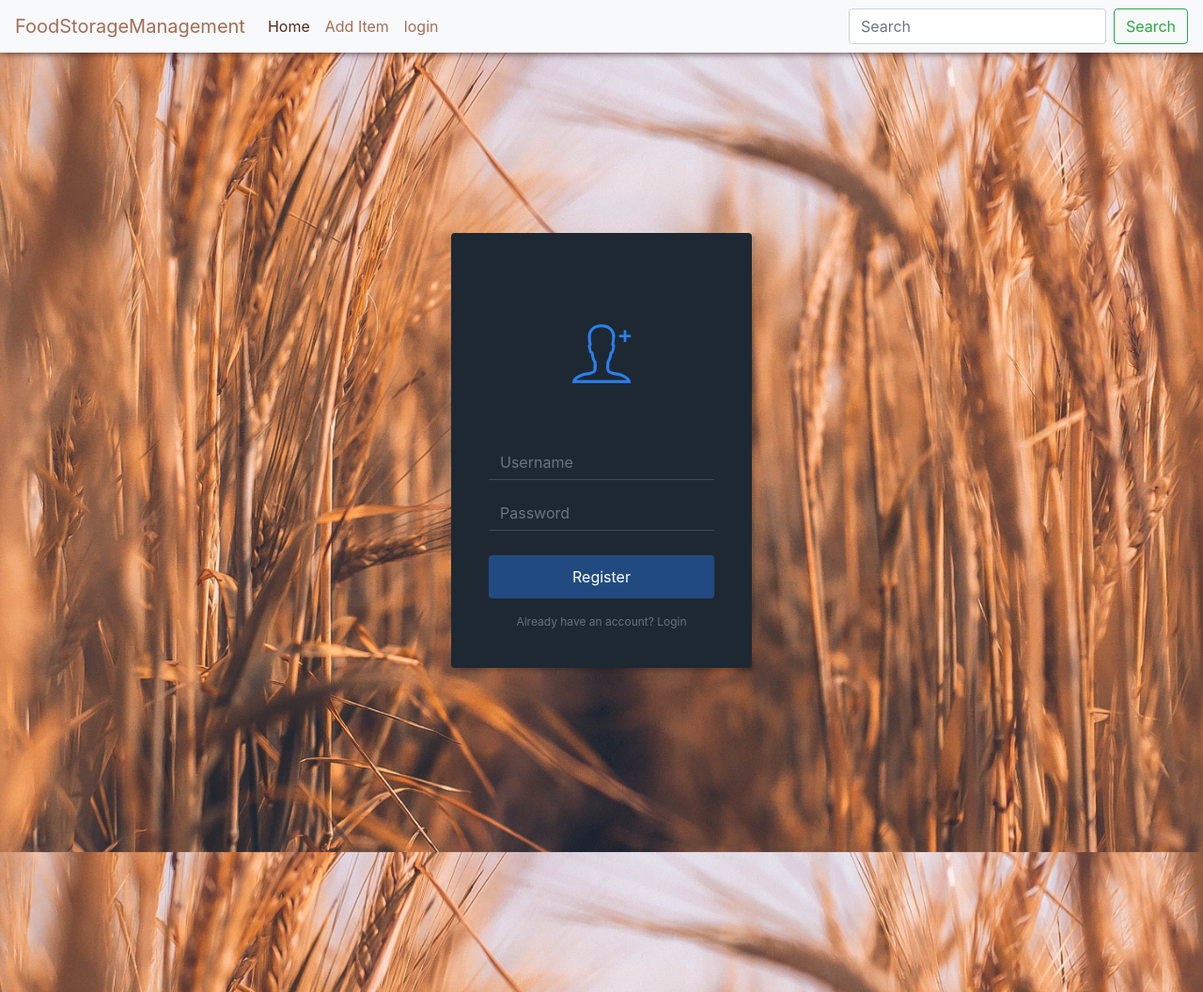
After one commit to Gaberoids/MS3-gf-foodStorage-MongoDb, a Flask app: page /register in a window 1280 px wide. The commit adds this page. Shown: the whole page at 94% size. Run offline with Flask 2, Linux system fonts and the light colour scheme; some libraries are stand-ins or nearby versions.

Commit message:
Register functionality is done

```diff
--- a/app.py
+++ b/app.py
@@ -1,8 +1,10 @@
 import os
-from flask import (Flask, flash, render_template, redirect, request, url_for)
+from flask import (
+    Flask, flash, render_template,
+    redirect, request, session, url_for)
 from flask_pymongo import PyMongo
 from bson.objectid import ObjectId
-# from werkzeug.security import generate_password_hash, chech_password_hash
+from werkzeug.security import generate_password_hash
 if os.path.exists("env.py"):
     import env
 
@@ -20,6 +22,64 @@ mongo = PyMongo(app)
 def get_items():
     items_list = list(mongo.db.items.find())
     return render_template("items.html", items_l=items_list)
+
+
+@app.route('/register', methods=["GET", "POST"])
+def register():
+    if request.method == "POST":
+        # check if user name exist
+        existing_user = mongo.db.users.find_one(
+            {"username": request.form.get("registration_username").lower()})
+        if existing_user:
+            flash("This username already exist")
+            return redirect(url_for("register"))
+
+        new_user = {
+            "username": request.form.get("registration_username"),
+            "password": generate_password_hash(
+                request.form.get("registration_password"))
+        }
+        mongo.db.users.insert_one(new_user)
+        session["user_session"] = request.form.get(
+            "registration_username").lower()
+        flash("You've been regitered successfully!")
+        return redirect(url_for(
+            "user_profile", profile_username=session["user_session"]))
+
+    return render_template("register.html")
+
+
+@app.route("/login", methods=["GET", "POST"])
+def login():
+    # if request.method == "POST":
+    #     user_exist = mongo.db.users.find_one({
+    #         "username": request.form.get("login_username")})
+    #     # check if the user name doesnt exist
+    #     if user_exist:
+    #         if check_password_hash(user_exist["password"],request.form.get("login_password")):
+    #             session["user"] = request.form.get("login_username").lower()
+    #             flash("Welcome, {}".format(request.form.get("login_username")))
+    #             return redirect(url_for("user_profile", username=session["registered_user"]))
+
+    #     else:
+    #         # invalid password match
+    #         flash("Incorrect username and/or password")
+    #         return redirect(url_for("login"))
+
+    return render_template("login.html")
+
+
+@app.route("/user_profile/<profile_username>")
+def user_profile(profile_username):
+    loggedin_user = mongo.db.users.find_one(
+        {"username": session["user_session"]})["username"]
+    if session["user_session"]:
+        items_list = list(mongo.db.items.find())
+        return render_template(
+            "user_profile.html", profile_username=loggedin_user,
+            items_l=items_list)
+
+    return redirect(url_for("login"))
 
 
 @app.route('/add_item', methods=["GET", "POST"])
@@ -60,10 +120,6 @@ def delete_item(delete_item_id):
     flash("Item successfully deleted")
     return redirect(url_for("get_items"))
 
-@app.route("/login", methods=["GET", "POST"])
-def login():
-
-    return render_template("login.html")
 
 if __name__ == "__main__":
     app.run(host=os.environ.get("IP"),
--- /dev/null
+++ b/templates/register.html
@@ -0,0 +1,26 @@
+{% extends "base.html" %}
+<!-- login template taken from https://epicbootstrap.com/snippets/login-form-dark -->
+
+{% block head %}
+<link rel="stylesheet" href="https://cdnjs.cloudflare.com/ajax/libs/ionicons/2.0.1/css/ionicons.min.css">
+{% endblock%}
+
+{% block content %}
+
+    <div class="login-dark">
+        <div style="padding-top: 15%;">
+        <form method="post" class="login-form">
+            <h2 class="sr-only">Register Form</h2>
+            <div class="illustration"><i class="icon ion-ios-personadd-outline"></i></div>
+            <div class="form-group"><input class="form-control" type="text" name="registration_username" placeholder="Username"></div>
+            <div class="form-group"><input class="form-control" type="password" name="registration_password" placeholder="Password">
+            </div>
+            <div class="form-group"><button class="btn btn-primary btn-block" type="submit">Register</button></div>
+            <a href="{{ url_for('login') }}"
+                class="forgot">Already have an account? Login</a>
+        </form>
+        </div>
+    </div>
+
+
+{% endblock %}
```
Also changed, not shown: templates/login.html (+4 -4 lines), templates/user_profile.html (added, +44 -0 lines).
